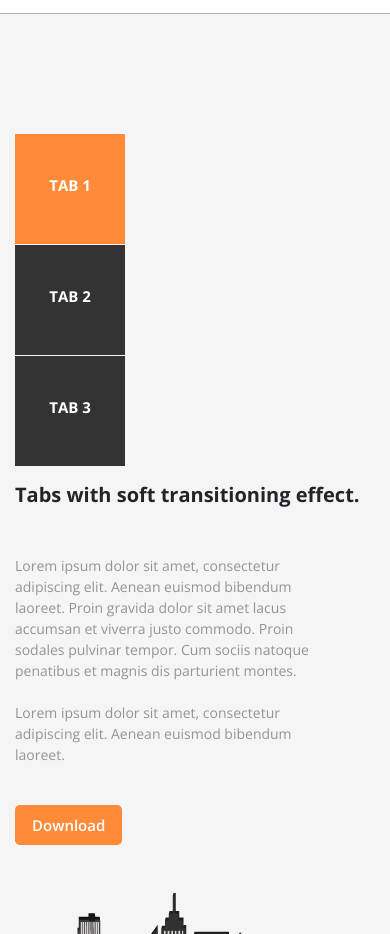
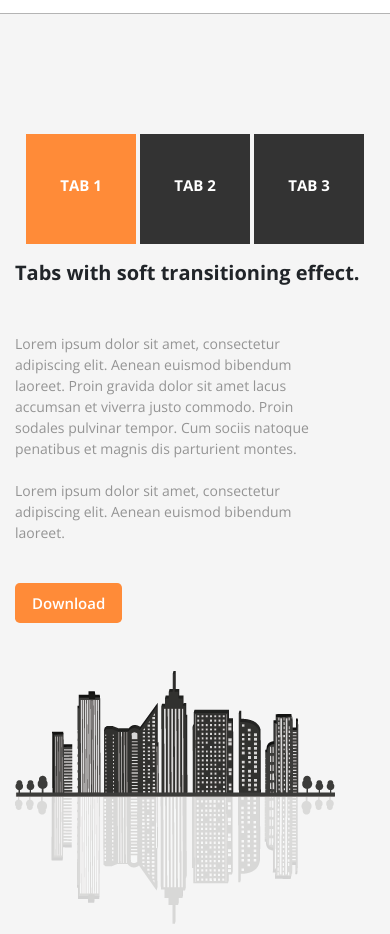
Before and after one commit to rohit-ashik/axxit, a plain HTML site: page index.html in a window 390 px wide. Shown: the part 1945-2879 px from the top of the page. Drawn offline with nearby package versions, Linux system fonts and the light colour scheme.

Commit message:
Update index.html

```diff
--- a/index.html
+++ b/index.html
@@ -154,11 +154,12 @@
         <div class="container">
           <div class="row">
             <div class="col-md-2">
-              <div class="three-tab ml-md-0 ml-sm-auto">
-                <div class="tabone tabclr">
+              <div class="three-tab d-flex d-md-block justify-content-center justify-content-md-start
+              ">
+                <div class="tabone tabclr mr-md-0 mr-1 ">
                   <h5>TAB 1</h5>
                 </div>
-                <div class="tabone">
+                <div class="tabone mr-md-0 mr-1 ">
                   <h5>TAB 2</h5>
                 </div>
                 <div class="tabone">
```
